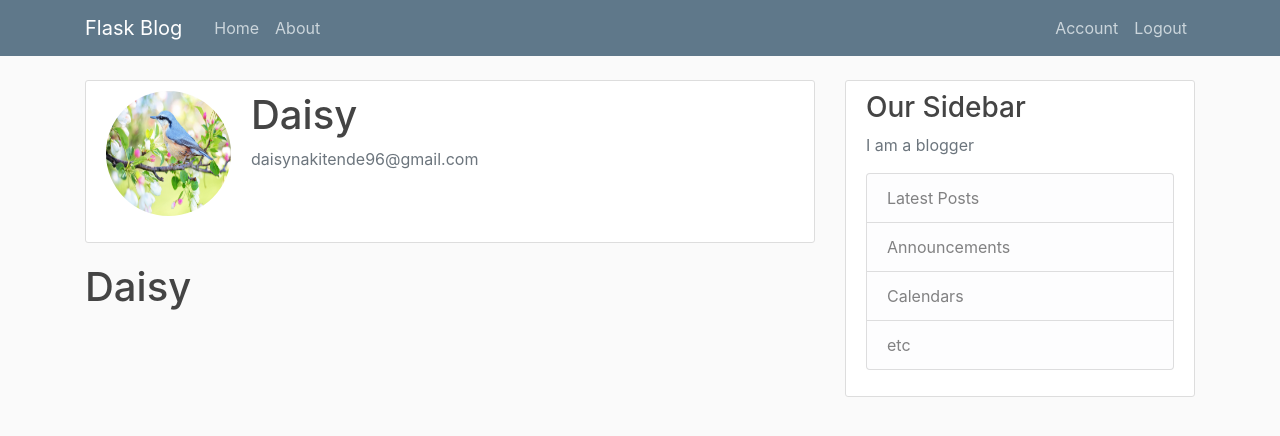
After one commit to MaryDaizy/Blog-Post, a Flask app: page /account in a window 1280 px wide. The commit adds this page. Shown: the top 436 px of the page. Run offline with Flask 2, Linux system fonts and the light colour scheme; a user stored in the database is signed in; some libraries are stand-ins or nearby versions.

Commit message:
Use Account

```diff
--- a/flaskblog/__init__.py
+++ b/flaskblog/__init__.py
@@ -10,5 +10,7 @@ app.config['SQLALCHEMY_DATABASE_URI']= 'sqlite:///site.db'
 db = SQLAlchemy(app)
 bcrypt = Bcrypt(app)
 login_manager = LoginManager(app)
+login_manager.login_view = 'login'
+login_manager.login_message_category = 'info'
 
 from flaskblog import routes
--- a/flaskblog/routes.py
+++ b/flaskblog/routes.py
@@ -1,8 +1,8 @@
-from flask import render_template, url_for, flash, redirect
+from flask import render_template, url_for, flash, redirect, request
 from flaskblog import app, db, bcrypt
 from flaskblog.forms import RegistrationForm, LoginForm
 from flaskblog.models import User, Post
-from flask_login import login_user, current_user, logout_user
+from flask_login import login_user, current_user, logout_user, login_required
 
 posts = [
     {
@@ -53,7 +53,8 @@ def login():
         user = User.query.filter_by(email=form.email.data).first()
         if user and bcrypt.check_password_hash(user.password, form.password.data):
             login_user(user, remember=form.remember.data)
-            return redirect(url_for('home'))
+            next_page = request.args.get('next')
+            return redirect(next_page) if next_page else redirect(url_for('home'))
         else:
             flash('Login Unsuccessful. please check email and password', 'danger')
     return render_template('login.html', title='Login', form=form)
@@ -64,3 +65,10 @@ def login():
 def logout():
     logout_user()
     return redirect(url_for('home'))
+
+
+@app.route('/account')
+@login_required
+def account():
+    image_file = url_for('static', filename='profile_pics/' + current_user.image_file )
+    return render_template('account.html', title='Account', image_file=image_file )
--- /dev/null
+++ b/flaskblog/templates/account.html
@@ -0,0 +1,14 @@
+{% extends "layout.html" %}
+{% block content %}
+    <div class="content-section">
+ <div class="media">
+     <img class="rounded-circle account-img" src="{{ image_file}}">
+     <div class="media-body">
+         <h2 class="account-heading">{{ current_user.username }}</h2>
+         <p class="text-secondary">{{ current_user.email}}</p>
+     </div>
+ </div>
+ <!--FORM HERE-->
+    </div>
+    <h1>{{ current_user.username }}</h1>
+{% endblock content %}
--- a/flaskblog/templates/layout.html
+++ b/flaskblog/templates/layout.html
@@ -32,6 +32,7 @@
             <!-- Navbar Right Side -->
             <div class="navbar-nav">
               {% if current_user.is_authenticated %}
+              <a class="nav-item nav-link" href="{{ url_for('account')}}">Account</a>
               <a class="nav-item nav-link" href="{{ url_for('logout')}}">Logout</a>
               {% else %}
                 <a class="nav-item nav-link" href="{{ url_for('login')}}">Login</a>
```
Also changed, not shown: flaskblog/static/profile_pics/2.jpg (added), flaskblog/static/profile_pics/3.jpg (added), flaskblog/static/profile_pics/default.jpg (added).
